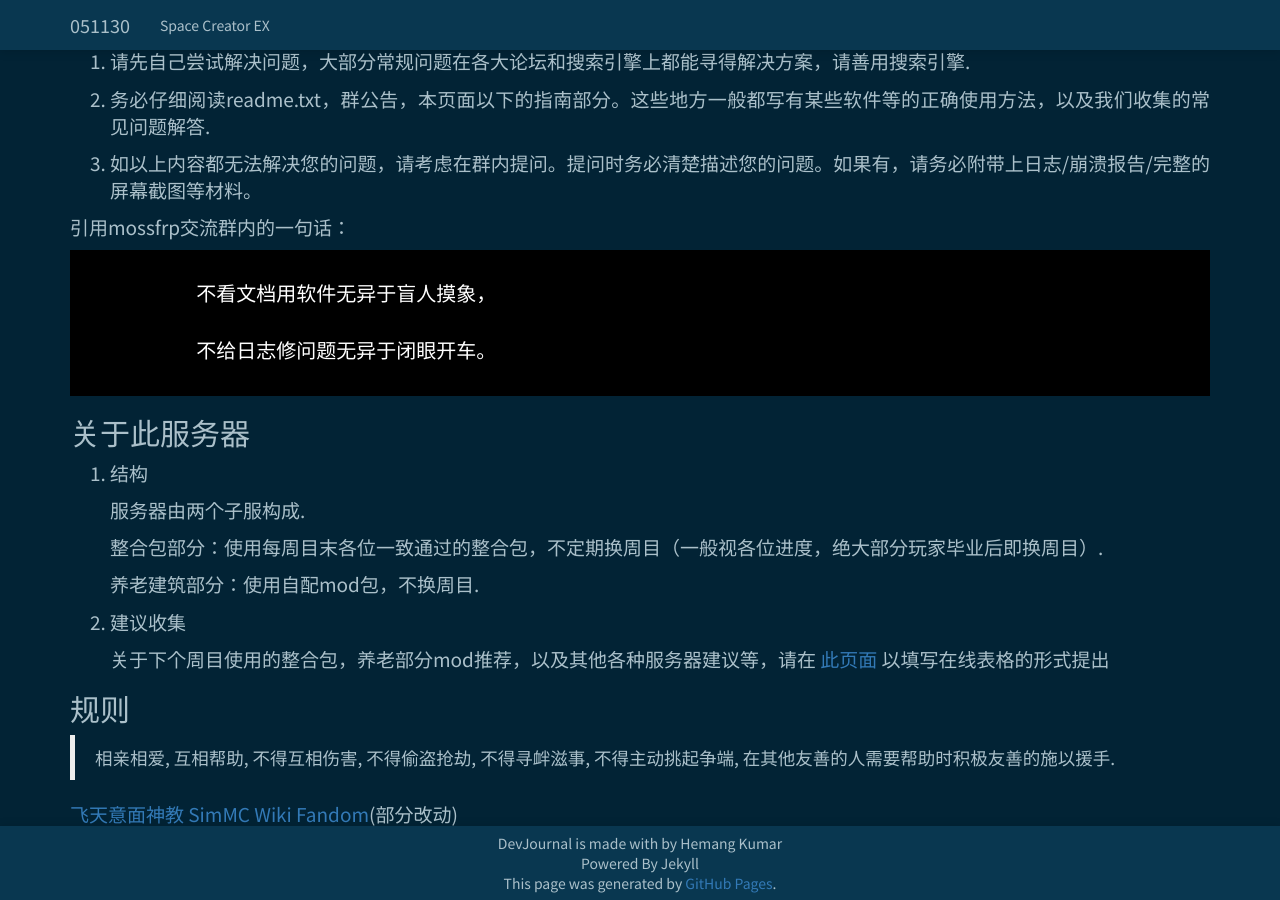
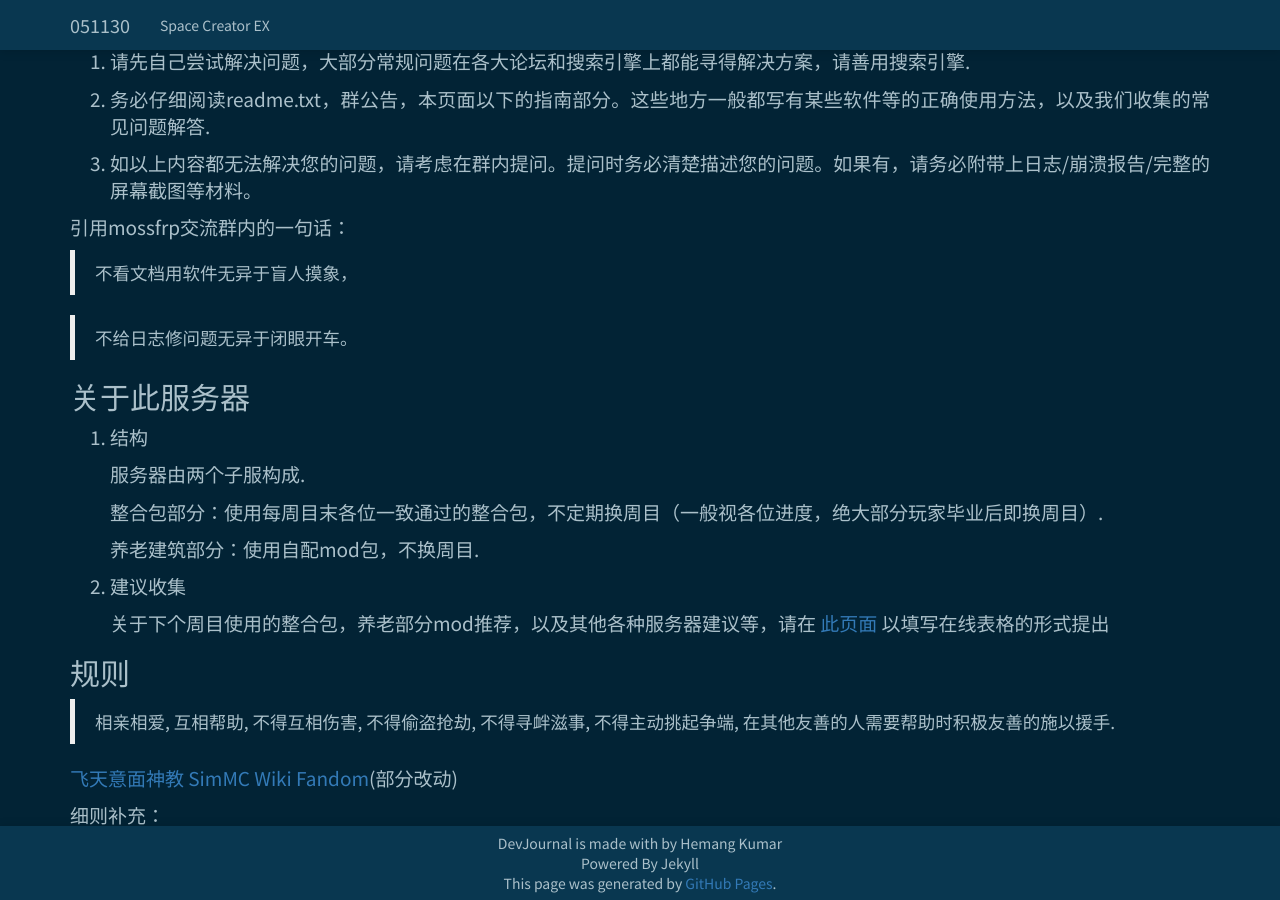
Before and after one commit to x051130x/x051130x.github.io, a Jekyll site: the page built from _posts/2022-8-19-guide.md, in a window 1280 px wide and 900 px high, scrolled down 313 px. Built offline with Jekyll 4.4.1, drawn with Linux system fonts in a browser that asks for light colours; nearby versions of some CDN libraries.

```diff
--- a/_posts/2022-8-19-guide.md
+++ b/_posts/2022-8-19-guide.md
@@ -18,9 +18,9 @@ title: 入服指南 | Space Creator EX
 
 引用mossfrp交流群内的一句话：
 
-		不看文档用软件无异于盲人摸象，
+   >不看文档用软件无异于盲人摸象，
 
-		不给日志修问题无异于闭眼开车。
+   >不给日志修问题无异于闭眼开车。
 
 ## 关于此服务器
 
```
